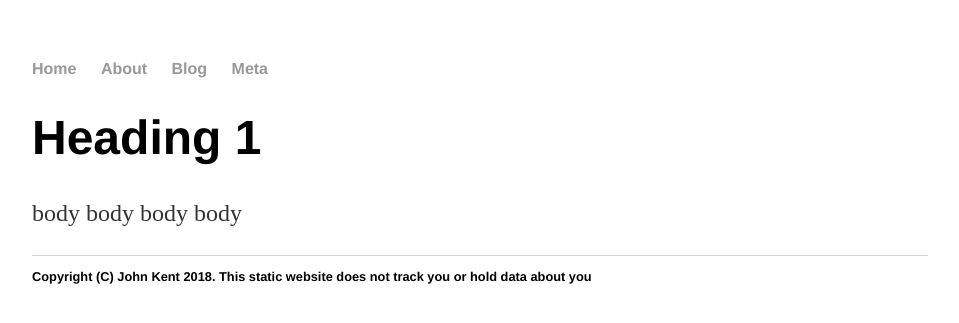
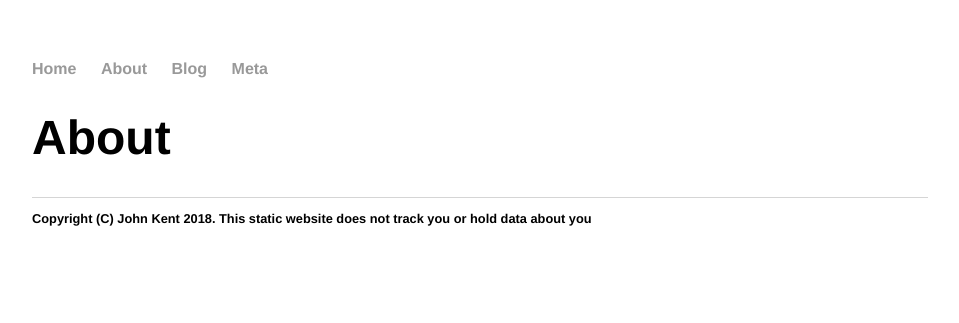
Before and after one commit to KineticLensman/KineticLensman.github.io, a Jekyll site: the page built from about/index.html, in a window 1280 px wide. Shown: the top 323 px of the page, without its empty margins (160-1119 px from the left). Built offline with Jekyll 4.4.1, drawn with Linux system fonts in a browser that asks for light colours; part of the change alters nothing that is shown.

Commit message:
Update - better sample text

```diff
--- a/about/index.html
+++ b/about/index.html
@@ -3,6 +3,10 @@ layout: default
 title: Non-kinetic effects
 ---
 <div class="blurb">
-	<h1>Heading 1</h1>
-	<p>body body body body</p>
+	<h1>About</h1>
+	<p
+	   body body body body sdkfj skdj ksg ks ksdg ksdf ksdfh skdfh sdkjf ksdf ksdf ksdf ksdf ksdfsh
+	   skdu skdf ksdfg skjfg ksh weioi akjh wieug
+	   jkf jkfg wkfg wkfg wkfg wkfg
+	</p>
 </div><!-- /.blurb -->
```
